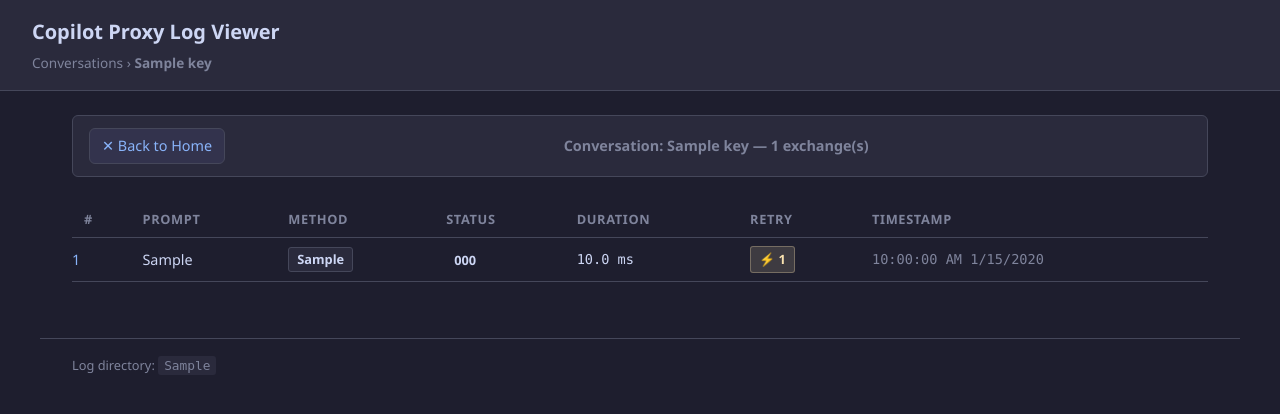
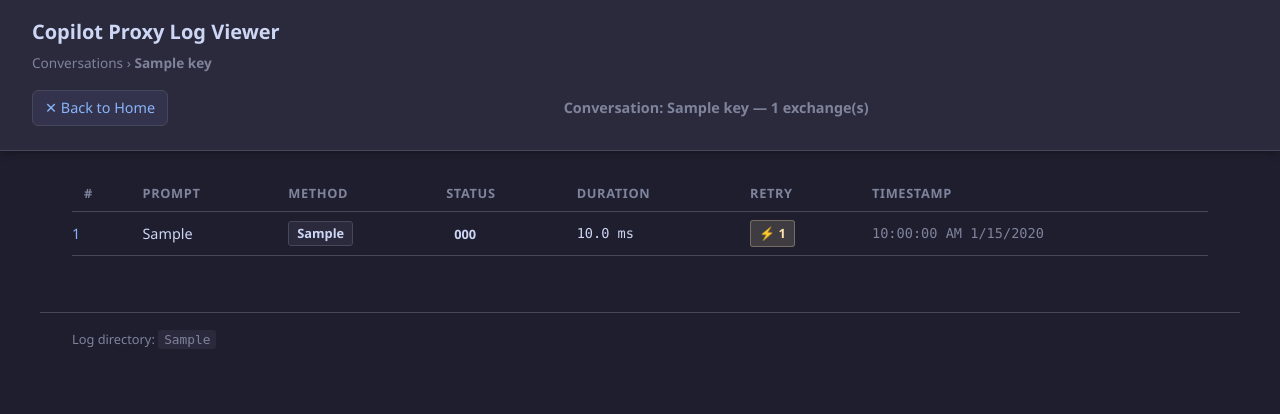
Before and after one commit to muratoreT/copilot-proxy, a Python web app: template viewer/templates/exchanges.html in a window 1280 px wide. Shown: the top 414 px of the page. Run offline with Jinja, Linux system fonts and the light colour scheme; the template is opened without the code that fills it: most values are stand-ins (such as "Sample title", 1, 10 or a date in 2020).

Commit message:
feat: sticky nav

```diff
--- a/viewer/static/style.css
+++ b/viewer/static/style.css
@@ -44,9 +44,13 @@ a:hover {
 
 /* Header */
 header {
+    position: sticky;
+    top: 0;
+    z-index: 100;
     background: var(--bg-surface);
     border-bottom: 1px solid var(--border);
     padding: 1rem 2rem;
+    box-shadow: 0 2px 8px rgba(0, 0, 0, 0.3);
 }
 
 header h1 {
@@ -420,11 +424,8 @@ footer code {
     align-items: center;
     justify-content: space-between;
     gap: 1rem;
-    margin-bottom: 1.5rem;
-    padding: 0.75rem 1rem;
-    background: var(--bg-surface);
-    border: 1px solid var(--border);
-    border-radius: var(--radius);
+    margin-top: 0.5rem;
+    padding: 0.5rem 0;
     font-size: 0.9rem;
 }
 
--- a/viewer/templates/base.html
+++ b/viewer/templates/base.html
@@ -1,17 +1,20 @@
 <!DOCTYPE html>
 <html lang="en">
+
 <head>
     <meta charset="UTF-8">
     <meta name="viewport" content="width=device-width, initial-scale=1.0">
     <title>{% block title %}Log Viewer{% endblock %}</title>
     <link rel="stylesheet" href="/static/style.css">
 </head>
+
 <body>
     <header>
         <h1><a href="/">Copilot Proxy Log Viewer</a></h1>
         <nav>
             {% block breadcrumbs %}{% endblock %}
         </nav>
+        {% block navigation %}{% endblock %}
     </header>
     <main>
         {% block content %}{% endblock %}
@@ -21,4 +24,5 @@
     </footer>
     {% block scripts %}{% endblock %}
 </body>
+
 </html>
--- a/viewer/templates/exchange_detail.html
+++ b/viewer/templates/exchange_detail.html
@@ -8,7 +8,7 @@
 <strong>Exchange {{ exchange.get('exchange', '?') }}</strong>
 {% endblock %}
 
-{% block content %}
+{% block navigation %}
 <div class="exchange-navigation">
     <a href="/conversation/{{ conv_key }}" class="nav-link back">
         ✕ Back to List
@@ -32,7 +32,9 @@
     <span class="nav-link disabled">Last →</span>
     {% endif %}
 </div>
+{% endblock %}
 
+{% block content %}
 <h2>Exchange {{ exchange.get('exchange', '?') }}</h2>
 
 {% if exchange.get('retry_count', 0) > 0 %}
--- a/viewer/templates/exchanges.html
+++ b/viewer/templates/exchanges.html
@@ -6,14 +6,16 @@
 <a href="/">Conversations</a> &rsaquo; <strong>{{ conversation.key }}</strong>
 {% endblock %}
 
-{% block content %}
+{% block navigation %}
 <div class="exchange-navigation">
     <a href="/" class="nav-link back">
         ✕ Back to Home
     </a>
     <span class="nav-info">Conversation: {{ conversation.key }} — {{ conversation.exchange_count }} exchange(s)</span>
 </div>
+{% endblock %}
 
+{% block content %}
 <table class="data-table">
     <thead>
         <tr>
@@ -28,7 +30,8 @@
     </thead>
     <tbody>
         {% for ex in conversation.exchanges %}
-        <tr class="clickable" onclick="window.location.href='/conversation/{{ conversation.key }}/exchange/{{ ex.num }}'">
+        <tr class="clickable"
+            onclick="window.location.href='/conversation/{{ conversation.key }}/exchange/{{ ex.num }}'">
             <td>
                 <a href="/conversation/{{ conversation.key }}/exchange/{{ ex.num }}" onclick="event.stopPropagation()">
                     {{ ex.num }}
```
Lines whose indentation alone changed are shown as unchanged.
